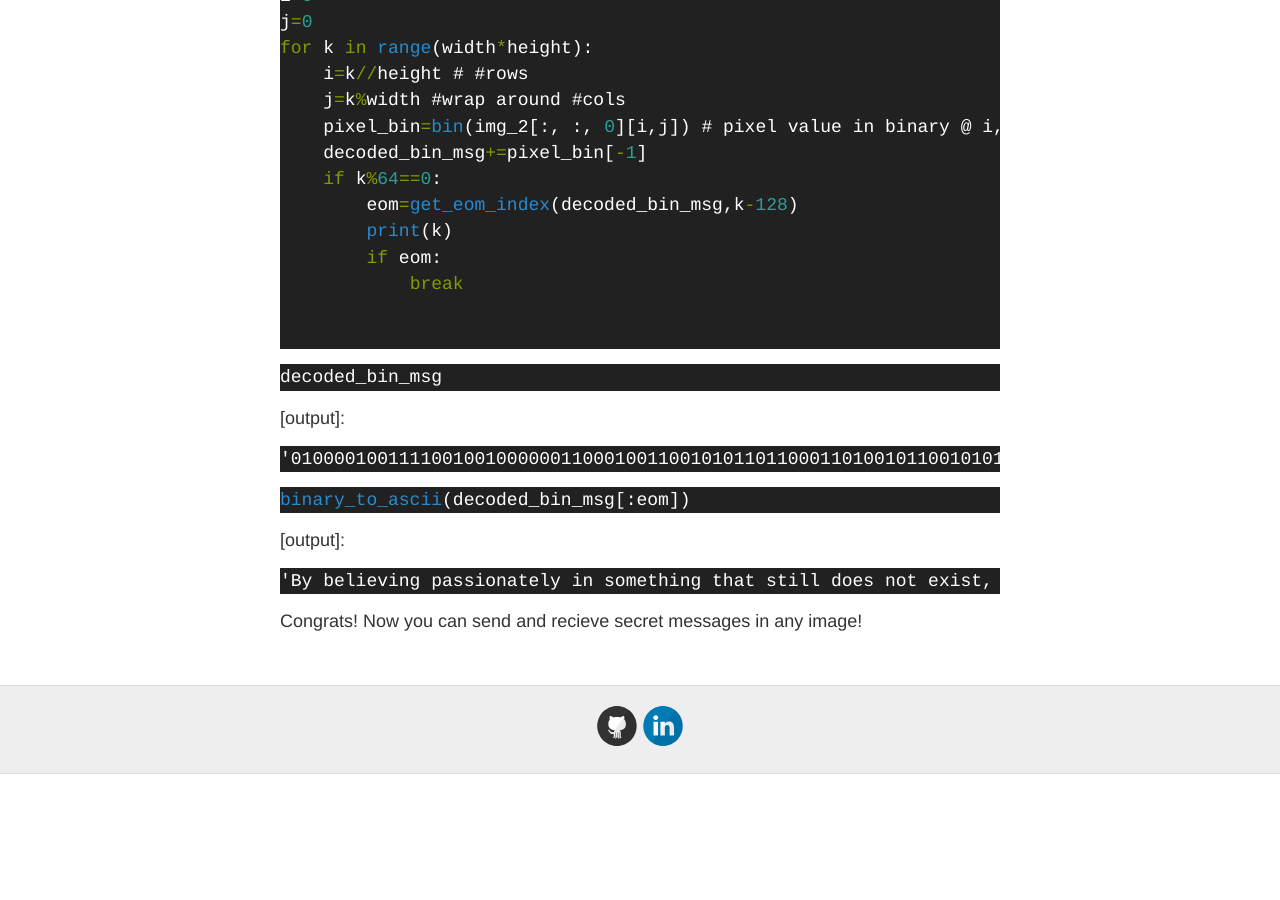
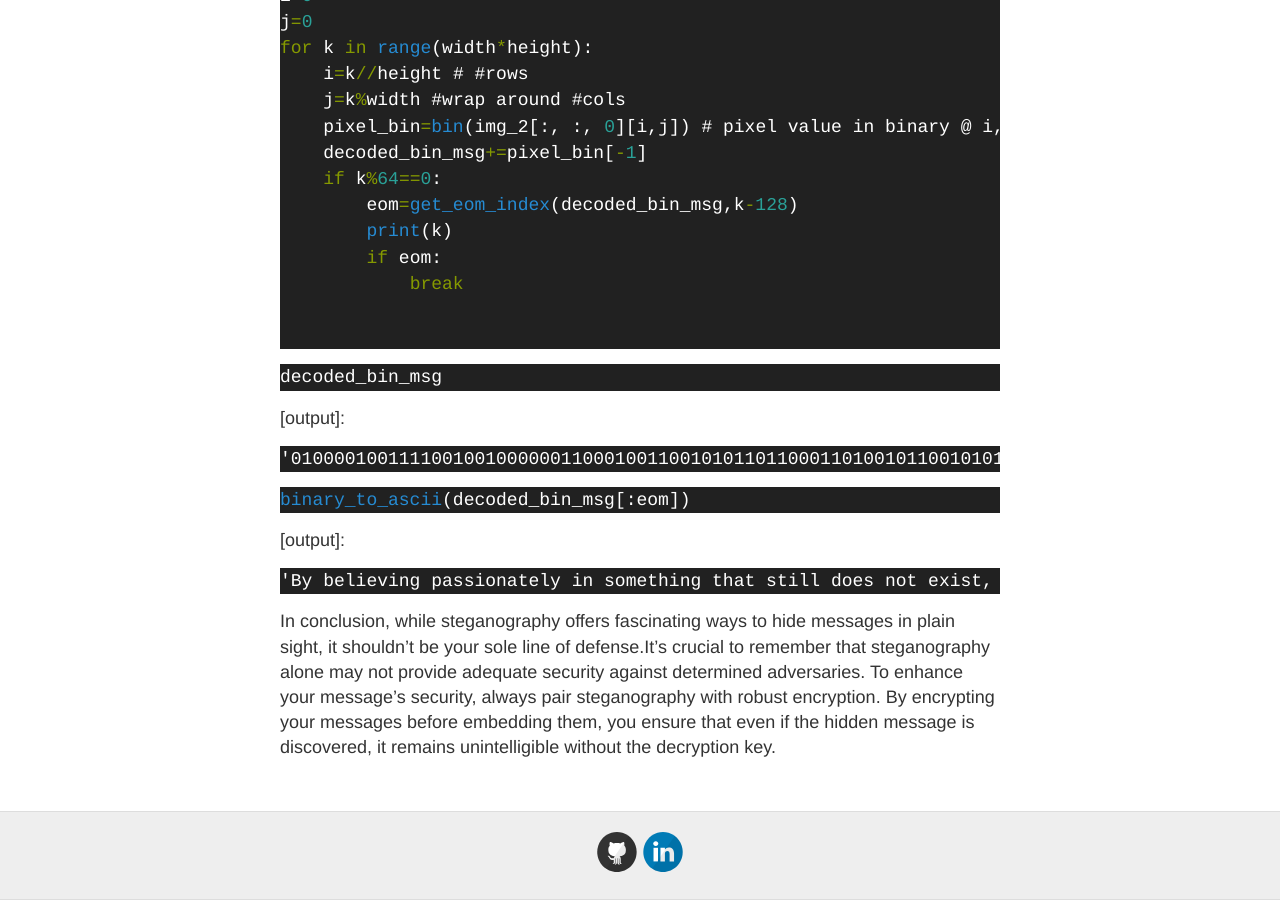
Before and after one commit to mgama1/mgama1.github.io, a Jekyll site: the page built from _posts/2024-10-2-secretmessage.md, in a window 1280 px wide and 900 px high, scrolled down 6691 px. Built offline with Jekyll 4.4.1, drawn with Linux system fonts in a browser that asks for light colours; a script that is not in the unit is left out; before the commit the page ends 7465 px from its top, so only the background shows below that; some of the changed text lies outside the part shown.

Commit message:
refactoring_and_stuff

````diff
--- a/_posts/2024-10-2-secretmessage.md
+++ b/_posts/2024-10-2-secretmessage.md
@@ -1,6 +1,6 @@
 ---
 layout: post
-title: "Hiding in plain sight: An introduction into Steganography and cryptography"
+title: "Hiding in plain sight: An introduction into Steganography"
 ---
 
 More than 24 centuries ago, a Greek ruler named Histiaeus needed to send a secret message to his ally, Aristagoras. A pigeon wasn't going to cut it, so he got a little creative. He summoned his most loyal slave, shaved the man’s head, and wrote the message on his scalp. After bandaging the slave's head, Histiaeus waited until the hair grew back, then sent him on his way to deliver the message.
@@ -274,4 +274,5 @@ binary_to_ascii(decoded_bin_msg[:eom])
 'By believing passionately in something that still does not exist, we create it.'
 ```
 
-Congrats! Now you can send and recieve secret messages in any image!
+
+In conclusion, while steganography offers fascinating ways to hide messages in plain sight, it shouldn't be your sole line of defense.It’s crucial to remember that steganography alone may not provide adequate security against determined adversaries. To enhance your message's security, always pair steganography with robust encryption. By encrypting your messages before embedding them, you ensure that even if the hidden message is discovered, it remains unintelligible without the decryption key.
````
